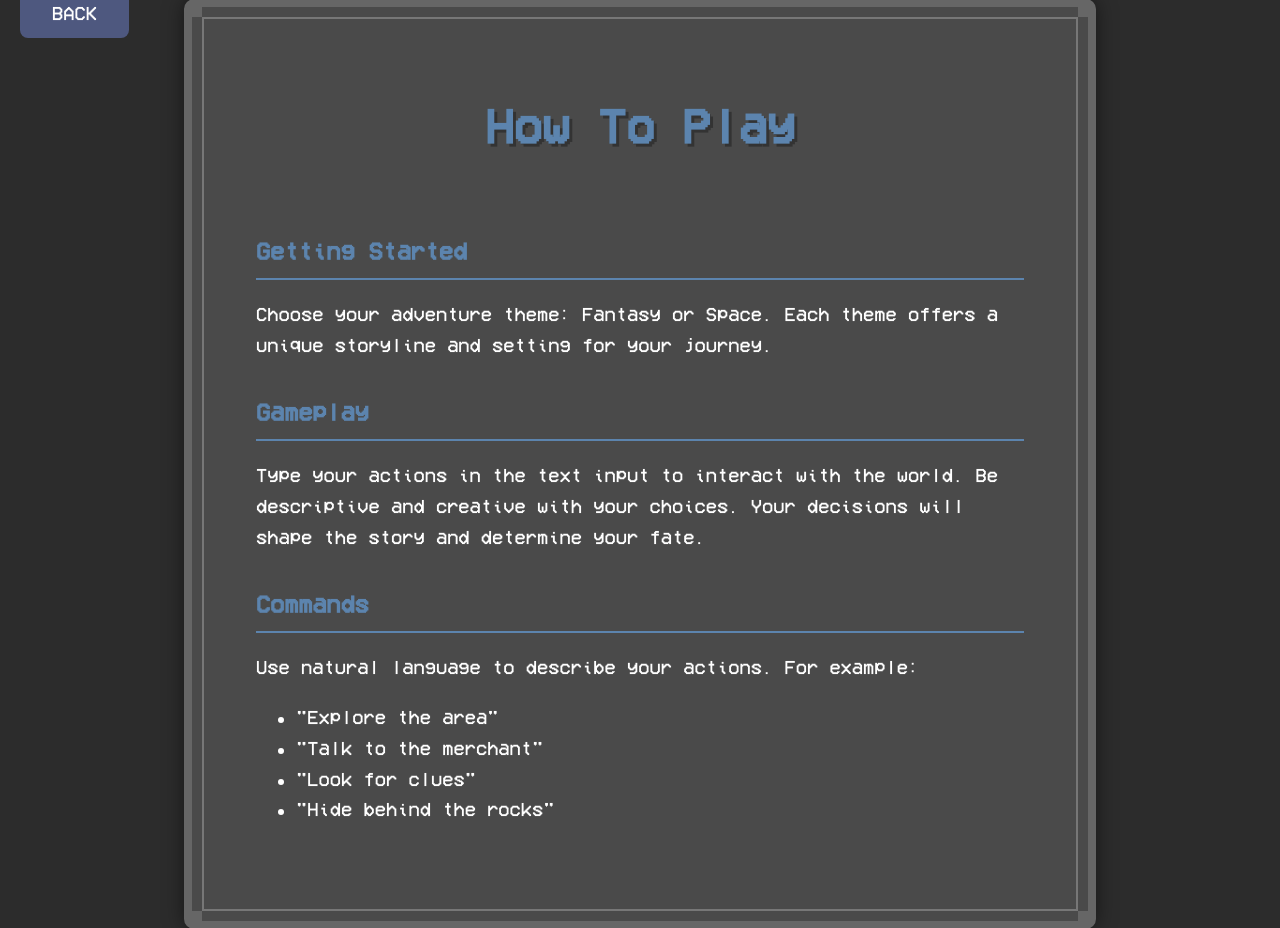
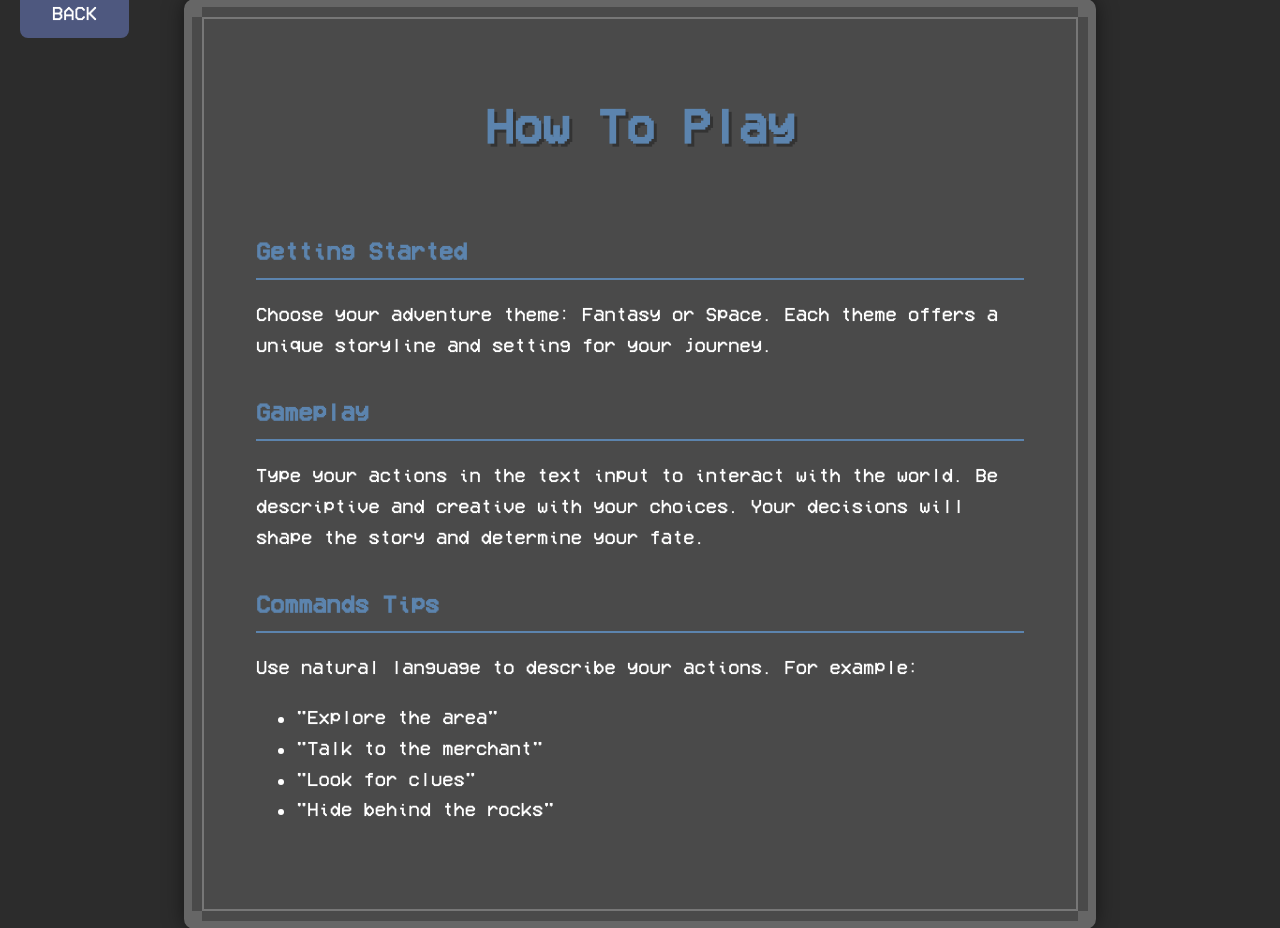
Before and after one commit to chantalzhang/mchacks12, a Flask app: page /howToPlay in a window 1280 px wide. Shown: the part 33-961 px from the top of the page. Run offline with Flask 3, Linux system fonts and the light colour scheme.

Commit message:
minor change to how to play

```diff
--- a/static/templates/howToPlay.html
+++ b/static/templates/howToPlay.html
@@ -127,7 +127,7 @@
             </div>
 
             <div class="section">
-                <h2 class="section-title">Commands</h2>
+                <h2 class="section-title">Commands Tips</h2>
                 <p>Use natural language to describe your actions. For example:</p>
                 <ul>
                     <li>"Explore the area"</li>
```
